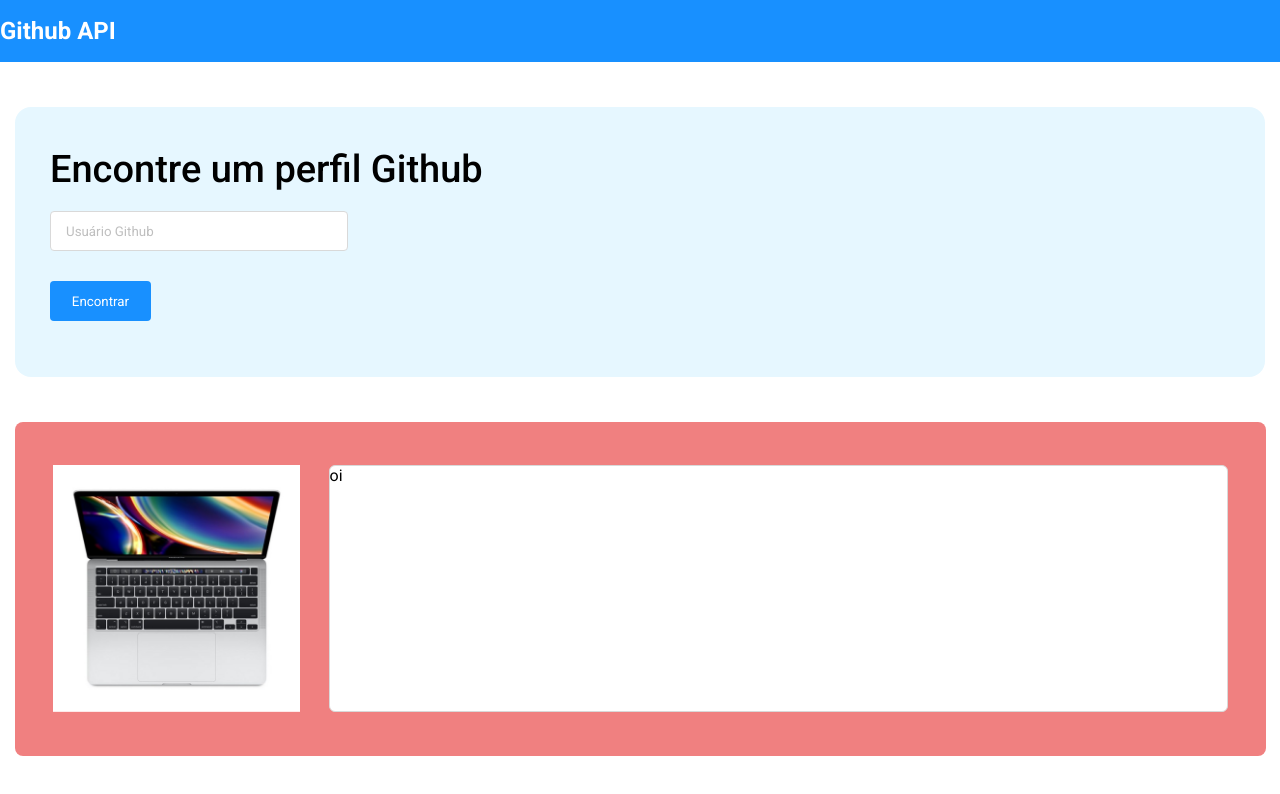
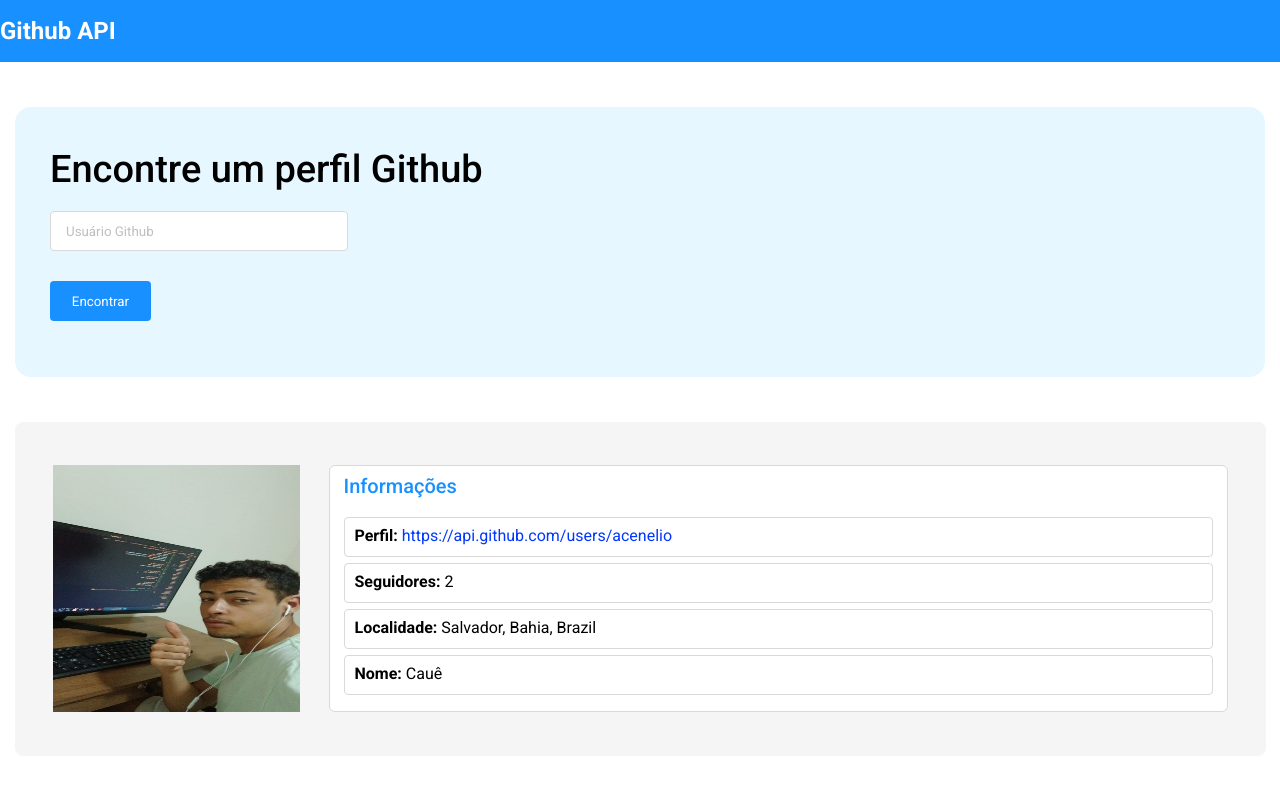
Before and after one commit to cauerg44/challenge-github-api, a React app: page /search/profile in a window 1280 px wide. Shown: the top 794 px of the page. Built offline with nearby package versions, Linux system fonts and the light colour scheme; the HTML template or start-up script is replaced by a standard one.

Commit message:
Github Card Design done

```diff
--- a/src/components/CardResult/index.tsx
+++ b/src/components/CardResult/index.tsx
@@ -1,5 +1,5 @@
 import './styles.css'
-import auxImg from '../../assets/computer.png'
+import auxImg from '../../assets/im-beautiful.jpg'
 
 export default function CardResult() {
 
@@ -10,7 +10,25 @@ export default function CardResult() {
                     <img src={auxImg} alt="" />
                 </div>
                 <div className='informations-card'>
-                    oi
+                    <div className='informations-card-container'>
+                        <div>
+                            <h6>Informações</h6>
+                        </div>
+                        <div className='card-content-section'>
+                            <div className='card-item'>
+                                <p><h5 className='div-h5 dinline'>Perfil:</h5> <span className='link'>https://api.github.com/users/acenelio</span></p>
+                            </div>
+                            <div className='card-item'>
+                                <p>Seguidores: <span>2</span></p>
+                            </div>
+                            <div className='card-item'>
+                                <p>Localidade: <span>Salvador, Bahia, Brazil</span></p>
+                            </div>
+                            <div className='card-item'>
+                                <p>Nome: <span>Cauê</span></p>
+                            </div>
+                        </div>
+                    </div>
                 </div>
             </div>
         </div>
--- a/src/components/CardResult/styles.css
+++ b/src/components/CardResult/styles.css
@@ -5,8 +5,7 @@
 }
 
 .github-profile-card {
-    background-color: lightcoral;
-    /* background-color: var(--color-bg-tertiary); */
+    background-color: var(--color-bg-tertiary);
     width: 100%;
     height: 334px;
     border-radius: 8px;
@@ -30,6 +29,48 @@
     background-color: var(--color-bg-quartenary);
 }
 
+.informations-card-container {
+    width: 100%;
+    margin: 0 auto;
+    padding: 8px 14px;
+}
+
+.informations-card-container h6 {
+    font-size: 20px;
+    font-weight: 500;
+    color: var(--color-font-quinary);
+}
+
+.card-content-section {
+    margin-top: 19px;
+}
+
+.card-item {
+    height: 40px;
+    border-radius: 4px;
+    border: 1px solid var(--color-border-primary);
+    background-color: var(--color-bg-quartenary);
+    margin-bottom: 6px;
+}
+
+.card-item .link {
+    font-weight: 400;
+    color: var(--color-link);
+}
+
+.card-item span {
+    font-weight: 400;
+}
+
+.card-item h6 {
+    font-weight: 500;
+}
+
+.card-item p {
+    font-weight: 700;
+    padding: 8px 10px;
+}
+
 /* auxiliary classes */
 
 .mt45 {
@@ -43,3 +84,12 @@
 .dflex {
     display: flex;
 }
+
+.dinline {
+    display: inline;
+}
+
+.div-h5 {
+    font-size: 16px;
+    font-weight: 700;
+}
--- a/src/index.css
+++ b/src/index.css
@@ -12,6 +12,9 @@
   --color-font-secondary: #7E7E7E;
   --color-font-tertiary: #BFBFBF;
   --color-font-quartenary: #5C5858;
+  --color-font-quinary: #1890FF;
+
+  --color-link: #0037ff;
 }
 
 * {
```
Also changed, not shown: src/assets/computer.png (deleted), src/assets/im-beautiful.jpg (added).
